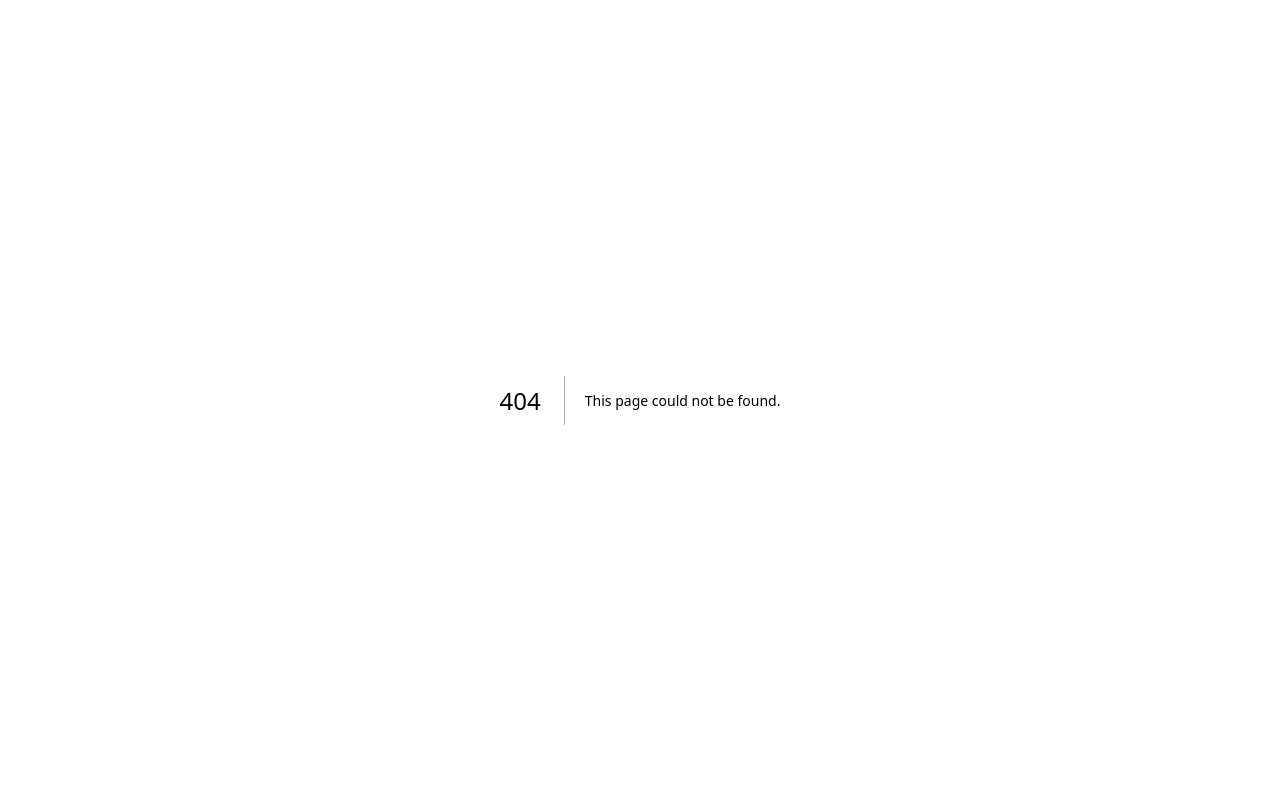
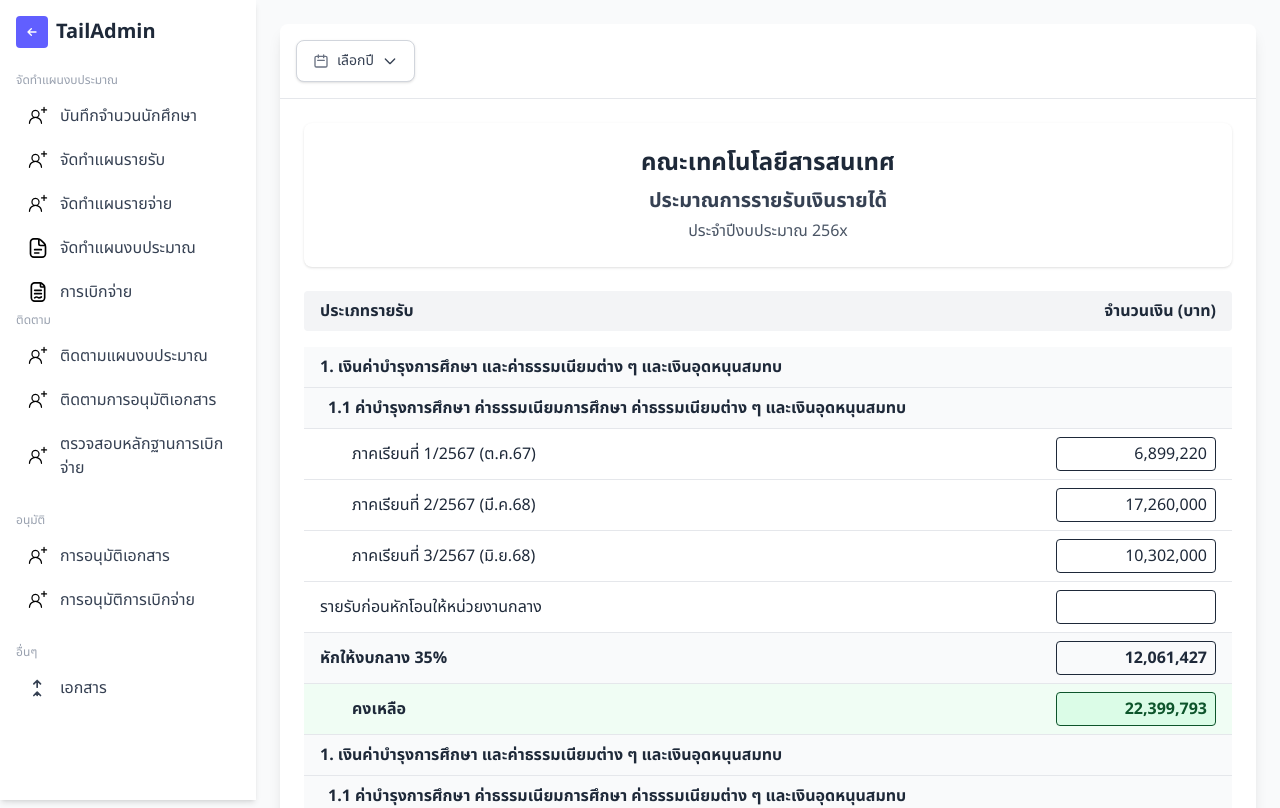
Before and after one commit to gustsri/butget-Fontend-design, a Next.js app in the folder my-budget/: page /planning/revenue in a window 1280 px wide. Before the commit this address had no page. Shown: the top 808 px of the page. Built offline with nearby package versions, Linux system fonts and the light colour scheme.

Commit message:
revenue page and row compo

```diff
--- /dev/null
+++ b/my-budget/app/planning/revenue/page.tsx
@@ -0,0 +1,90 @@
+"use client";
+import { useState } from "react";
+import Sidebar from "@/components/shared/Sidebar";
+import YearDropdown from "@/components/shared/year";
+import RowItem from "@/components/plan/RowItem";
+
+
+export default function Home() {
+    const [activeTab, setActiveTab] = useState("year");
+
+    return (
+        <div className="flex min-h-screen bg-gray-50">
+            <Sidebar />
+
+            {/* Main content - เพิ่ม margin-left เท่ากับ width ของ sidebar */}
+            <main className="flex-1 ml-64 p-6">
+                <div className="max-w-6xl mx-auto bg-white rounded-lg shadow-lg overflow-hidden">
+
+                    <div className="flex items-center gap-2 border-b border-gray-200 p-4">
+                        <YearDropdown onYearChange={() => { }} />
+                    </div>
+
+                    {/* Main Content */}
+                    <div className="p-6">
+                        <div className="mb-8 text-gray-800">
+                            {/* Header */}
+                            <div className="bg-white rounded-lg shadow-sm p-6 mb-6">
+                                <h1 className="text-2xl font-bold text-center text-gray-800 mb-2">
+                                    คณะเทคโนโลยีสารสนเทศ
+                                </h1>
+                                <h2 className="text-xl font-semibold text-center text-gray-700 mb-1">
+                                    ประมาณการรายรับเงินรายได้
+                                </h2>
+                                <p className="text-center text-gray-600">
+                                    ประจำปีงบประมาณ 256x
+                                </p>
+                            </div>
+
+                            {/* รายการรายรับ */}
+                            <div className="space-y-4">
+                                <div className="flex justify-between items-center bg-gray-100 px-4 py-2 rounded font-semibold">
+                                    <span className="flex-1">ประเภทรายรับ</span>
+                                    <span className="w-40 text-right ">จำนวนเงิน (บาท)</span>
+                                </div>
+
+                                {/* 1. เงินค่าบำรุงการศึกษา */}
+                                <div className="divide-y divide-gray-200">
+
+                                    <div className="flex items-center px-4 py-2 font-semibold bg-gray-50">
+                                        <span className="flex-1">1. เงินค่าบำรุงการศึกษา และค่าธรรมเนียมต่าง ๆ และเงินอุดหนุนสมทบ</span>
+                                    </div>
+                                    <div className="flex items-center px-6 py-2 font-semibold bg-gray-50">
+                                        <span className="flex-1">1.1 ค่าบำรุงการศึกษา ค่าธรรมเนียมการศึกษา ค่าธรรมเนียมต่าง ๆ และเงินอุดหนุนสมทบ</span>
+                                    </div>
+
+                                    {/* Sub items */}
+                                    <RowItem label="ภาคเรียนที่ 1/2567 (ต.ค.67)" value="6,899,220" indent />
+                                    <RowItem label="ภาคเรียนที่ 2/2567 (มี.ค.68)" value="17,260,000" indent />
+                                    <RowItem label="ภาคเรียนที่ 3/2567 (มิ.ย.68)" value="10,302,000" indent />
+                                    <RowItem label="รายรับก่อนหักโอนให้หน่วยงานกลาง" value="" highlight="normal" />
+                                    <RowItem label="หักให้งบกลาง 35%" value="12,061,427" highlight="deduct" />
+                                    <RowItem label="คงเหลือ" value="22,399,793" indent highlight="total" />
+
+                                    <div className="flex items-center px-4 py-2 font-semibold bg-gray-50">
+                                        <span className="flex-1">1. เงินค่าบำรุงการศึกษา และค่าธรรมเนียมต่าง ๆ และเงินอุดหนุนสมทบ</span>
+                                    </div>
+                                    <div className="flex items-center px-6 py-2 font-semibold bg-gray-50">
+                                        <span className="flex-1">1.1 ค่าบำรุงการศึกษา ค่าธรรมเนียมการศึกษา ค่าธรรมเนียมต่าง ๆ และเงินอุดหนุนสมทบ</span>
+                                    </div>
+
+                                    <RowItem label="(รวมค่าบำรุงสถาบันฯเหมาจ่ายระดับบัณฑิตศึกษา)" value="" highlight="normal"  indent/>
+                                    <RowItem label="1.2 ค่าธรรมเนียมการรับนักศึกษา" value="12,000" highlight="deduct" indent/>
+
+                                </div>
+                            </div>
+
+                        </div>
+
+
+
+                        {/* พื้นที่สำหรับ Section อื่น ๆ */}
+                        <div className="mb-8">
+                            <p>Section จะอยู่ที่นี่</p>
+                        </div>
+                    </div>
+                </div>
+            </main>
+        </div>
+    );
+}
--- a/my-budget/app/planning/students/page.tsx
+++ b/my-budget/app/planning/students/page.tsx
@@ -1,7 +1,7 @@
 "use client";
 import { useState } from "react";
 import Sidebar from "@/components/shared/Sidebar";
-import YearDropdownExample from "@/components/shared/year";
+import YearDropdown from "@/components/shared/year";
 
 export default function Home() {
     const [activeTab, setActiveTab] = useState("year");
@@ -16,7 +16,7 @@ export default function Home() {
                     {/* Header Tabs */}
 
                     <div className="flex items-center gap-2 border-b border-gray-200 p-4">
-                        <YearDropdownExample onYearChange={() => { }} />
+                        <YearDropdown onYearChange={() => { }} />
 
                         {/* ปุ่ม แผน */}
                         <button className="px-6 py-2 font-medium text-sm rounded-md bg-gray-200 text-gray-700 hover:bg-gray-300 transition-colors duration-200">
@@ -150,7 +150,7 @@ export default function Home() {
 
                         {/* พื้นที่สำหรับ Section อื่น ๆ */}
                         <div className="text-center text-gray-400 py-8">
-                            <p>Section 2, 3, 4 ... จะอยู่ที่นี่</p>
+                            <p>Section จะอยู่ที่นี่</p>
                         </div>
                     </div>
                 </div>
--- /dev/null
+++ b/my-budget/components/plan/RowItem.tsx
@@ -0,0 +1,35 @@
+type RowItemProps = {
+  label: string;      // ข้อความด้านซ้าย
+  value?: string;     // ค่า default ของ input
+  indent?: boolean;   // จะเยื้องข้อความไหม
+  highlight?: "normal" | "total" | "deduct"; // สไตล์พิเศษ
+};
+
+export default function RowItem({ label, value, indent, highlight = "normal" }: RowItemProps) {
+  let rowStyle = "flex justify-between items-center px-4 py-2";
+  let inputStyle = "w-40 text-right border rounded px-2 py-1 focus:outline-none focus:ring-2";
+  let labelStyle = "flex-1 text-gray-800";
+
+  // ถ้ามี indent → เพิ่ม padding-left
+  if (indent) labelStyle += " pl-8";
+
+  // ถ้าเป็นแถวพิเศษ เช่น total, deduct
+  if (highlight === "deduct") {
+    rowStyle += " bg-gray-50 font-semibold";
+    inputStyle += " focus:ring-red-500";
+  } else if (highlight === "total") {
+    rowStyle += " bg-green-50 font-bold text-green-800";
+    inputStyle += " bg-green-100 focus:ring-green-500 text-green-900 font-bold";
+  }
+
+  return (
+    <div className={rowStyle}>
+      <span className={labelStyle}>{label}</span>
+      <input
+        type="text"
+        defaultValue={value}
+        className={inputStyle}
+      />
+    </div>
+  );
+}
--- a/my-budget/components/shared/Sidebar.tsx
+++ b/my-budget/components/shared/Sidebar.tsx
@@ -28,7 +28,7 @@ const Sidebar: React.FC = () => {
         </li>
 
         <li>
-          <Link href="/planning/students" className="flex items-center px-3 py-2 rounded text-gray-700 hover:bg-gray-100">
+          <Link href="/planning/revenue" className="flex items-center px-3 py-2 rounded text-gray-700 hover:bg-gray-100">
             <img src="/img/icon/person-add.svg" alt="" className="w-5 h-5 mr-3" />
             จัดทำแผนรายรับ
           </Link>
```
